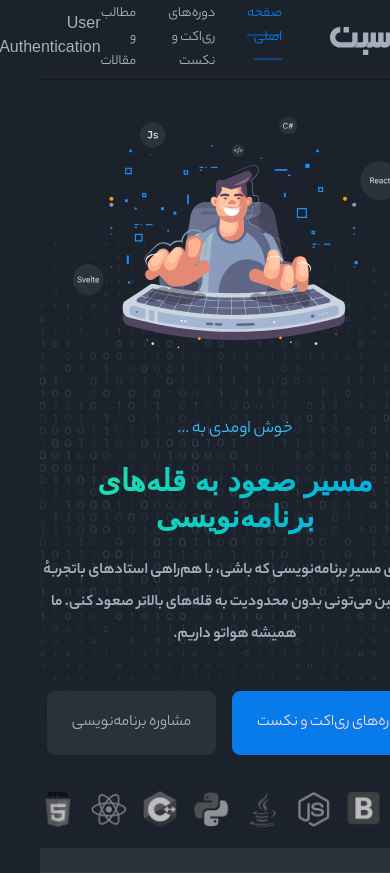
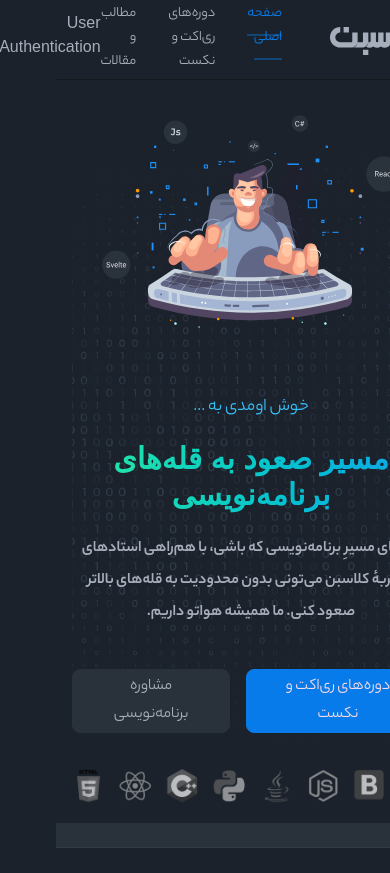
Before and after one commit to MoeeinAali/Classbon-Clone, a Next.js app: page / in a window 390 px wide. Shown: the top 873 px of the page. After the commit the page ends 848 px from the top, so only its background shows below. Built offline with nearby package versions, Linux system fonts and the light colour scheme; a web font is replaced by a local one.

Commit message:
[REFACTOR] homepage

```diff
--- a/src/app/globals.css
+++ b/src/app/globals.css
@@ -101,3 +101,7 @@
         font-family: var(--font-figtree);
     }
 }
+
+.debug{
+    border: 1px solid red;
+}
--- a/src/app/layout.tsx
+++ b/src/app/layout.tsx
@@ -61,9 +61,9 @@ export default function RootLayout({
 }>) {
     return (
         <html dir={"rtl"} className={`${figtree.variable} ${yekanBakh.variable}`}>
-        <body className="min-h-screen grid grid-rows-[80px_1fr_auto] bg-base-100 text-base-content">
+        <body className="min-h-screen grid grid-rows-[80px_1fr_auto] bg-base-100 text-base-content  ">
         <HeaderComponent/>
-        <main>
+        <main className={"px-4 lg:px-12"}>
             {children}
         </main>
         <FooterComponent/>
--- a/src/app/page.tsx
+++ b/src/app/page.tsx
@@ -1,43 +1,9 @@
-import Image from "next/image";
-import Button from "@/ui/components/button/button.component";
+import {HomeHeroSection} from "@/ui/components/home-hero-section/home-hero-section.component";
 
 export default function HomePage() {
     return (
         <>
-            <section className="bg-hero-pattern bg-no-repeat bg-center xl:bg-left mt-5 xl:mt-20">
-                <div className="container flex flex-col-reverse items-center xl:flex-row">
-                    <div className="flex-1 flex flex-col gap-5 mt-12 pb-5 text-center xl:text-right">
-                        <h3 className="text-xl xl:text-2xl text-info">
-                            خوش اومدی به ...
-                        </h3>
-                        <h1 className=" text-3xl lg:text-5xl xl:text-5xl font-black gradient">
-                            مسیر صعود به قله‌های برنامه‌نویسی
-                        </h1>
-                        <p className="max-w-2xl  text-lg md:text-xl font-bold leading-8">
-                            هر جای مسیرِ برنامه‌نویسی که باشی، با هم‌راهی استادهای باتجربهٔ
-                            کلاسبن می‌تونی بدون محدودیت به قله‌های بالاتر صعود کنی. ما همیشه
-                            هواتو داریم.
-                        </p>
-                        <div className={"mt-5 flex gap-4"}>
-                            <Button variant={"primary"} size={"large"}>دوره‌های ری‌اکت و نکست</Button>
-                            <Button variant={"neutral"} size={"large"}>مشاوره برنامه‌نویسی</Button>
-                        </div>
-                        <Image
-                            src="/images/frameworks.png"
-                            className="grayscale mt-4 opacity-70 m-auto xl:m-0"
-                            width={412}
-                            height={39}
-                            alt=""
-                        />
-                    </div>
-                    <Image
-                        src="/images/programmer-landing.svg"
-                        alt=""
-                        width={702}
-                        height={521}
-                    />
-                </div>
-            </section>
+            <HomeHeroSection/>
         </>
     );
 }
--- a/src/ui/components/footer/footer.component.tsx
+++ b/src/ui/components/footer/footer.component.tsx
@@ -3,7 +3,7 @@ import {ReactNode} from "react";
 export const FooterComponent: () => ReactNode = () => {
 
     return (
-        <footer className={"border-b bg-neutral text-neutral-content border-neutral-content/5"}>
+        <footer className={"border-b bg-neutral text-neutral-content border-neutral-content/5 px-4 lg:px-12"}>
             فوتر
         </footer>
     )
--- a/src/ui/components/header/header.component.tsx
+++ b/src/ui/components/header/header.component.tsx
@@ -5,7 +5,7 @@ import {TopNavigation} from "@/ui/components/header/top-navigation.component";
 export const HeaderComponent: () => ReactNode = () => {
 
     return (
-        <header className="border-b border-base-300 border-opacity-5">
+        <header className="border-b border-base-300 border-opacity-5 px-4 lg:px-12">
             <div className="container flex items-center justify-between">
                 <Image
                     src="/images/logo-light.svg"
--- /dev/null
+++ b/src/ui/components/home-hero-section/home-hero-section.component.tsx
@@ -0,0 +1,40 @@
+import Button from "@/ui/components/button/button.component";
+import Image from "next/image";
+
+export const HomeHeroSection: React.FC = () => {
+
+    return <section className="bg-hero-pattern bg-no-repeat bg-center xl:bg-left mt-5 xl:mt-20">
+        <div className="container flex flex-col-reverse items-center xl:flex-row">
+            <div className="flex-1 flex flex-col gap-5 mt-12 pb-5 text-center xl:text-right">
+                <h3 className="text-xl xl:text-2xl text-info">
+                    خوش اومدی به ...
+                </h3>
+                <h1 className=" text-3xl lg:text-5xl xl:text-5xl font-black gradient">
+                    مسیر صعود به قله‌های برنامه‌نویسی
+                </h1>
+                <p className="max-w-2xl  text-lg md:text-xl font-bold leading-8">
+                    هر جای مسیرِ برنامه‌نویسی که باشی، با هم‌راهی استادهای باتجربهٔ
+                    کلاسبن می‌تونی بدون محدودیت به قله‌های بالاتر صعود کنی. ما همیشه
+                    هواتو داریم.
+                </p>
+                <div className={"mt-5 flex gap-4"}>
+                    <Button variant={"primary"} size={"large"}>دوره‌های ری‌اکت و نکست</Button>
+                    <Button variant={"neutral"} size={"large"}>مشاوره برنامه‌نویسی</Button>
+                </div>
+                <Image
+                    src="/images/frameworks.png"
+                    className="grayscale mt-4 opacity-70 m-auto xl:m-0"
+                    width={412}
+                    height={39}
+                    alt=""
+                />
+            </div>
+            <Image
+                src="/images/programmer-landing.svg"
+                alt=""
+                width={702}
+                height={521}
+            />
+        </div>
+    </section>
+};
```
